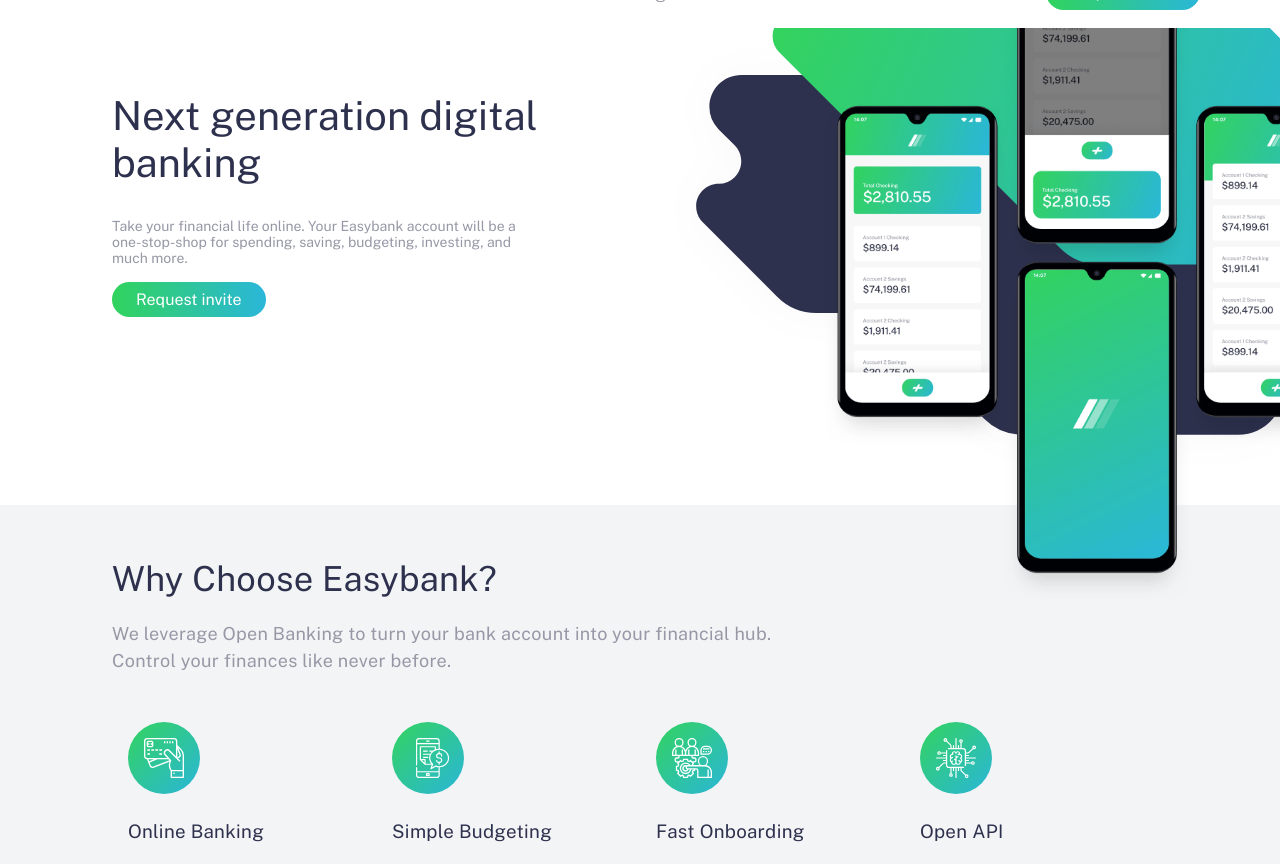
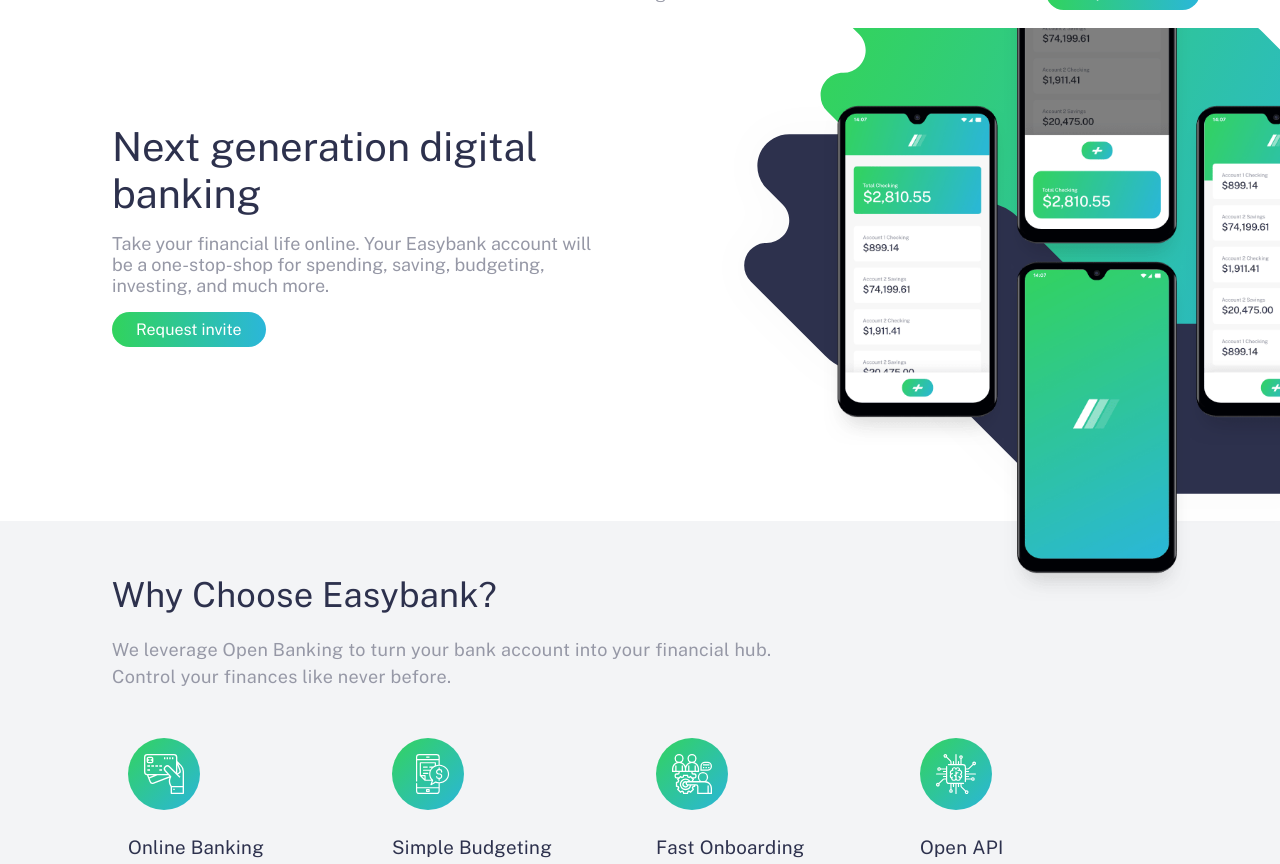
Before and after one commit to Niteesh-pal/Web_Project, a plain HTML site: page reponsive_webpage/easybank-landing-page/index.html in a window 1280 px wide. Shown: the part 44-908 px from the top of the page. Drawn offline with nearby package versions, Linux system fonts and the light colour scheme; a web font is replaced by a local one.

Commit message:
resovling issue

```diff
--- a/reponsive_webpage/easybank-landing-page/index.css
+++ b/reponsive_webpage/easybank-landing-page/index.css
@@ -272,7 +272,7 @@ li {
     z-index: 3;
   }
   .hello {
-    margin-top: -6rem;
+    margin-top: -5rem;
     position: relative;
     z-index: 1;
   }
@@ -280,10 +280,11 @@ li {
   .intro {
     display: flex;
     background-image: url('./images/bg-intro-desktop.svg');
-    background-position: right -5rem top -7.7rem;
+    background-position: right -8rem top -4rem;
     background-size: contain;
     position: relative;
     z-index: 2;
+    /* border: 1px solid black; */
   }
   .intro img {
     width: 45%;
@@ -297,18 +298,20 @@ li {
     width: 60%;
     text-align: start;
     padding: 3rem 0rem 3rem 7rem;
+    /* border: 1px solid red; */
   }
 
   .intro-heading {
-    font-size: 40px;
+    font-size: 2.5rem;
     width: 70%;
     color: var(--dark-blue);
     font-weight: var(--font-weight);
-    padding: 1rem 0rem;
+    padding: 1rem 0rem 0rem 0rem;
+    margin-top: 5%;
   }
   .intro-desc {
-    font-size: 14px;
-    width: 70%;
+    font-size: var(--text-size);
+    width: 80%;
   }
   .intro-request {
     justify-content: flex-start;
@@ -381,7 +384,7 @@ li {
   .intro {
     display: flex;
     background-image: url('./images/bg-intro-desktop.svg');
-    background-position: right -4rem top -3rem;
+    background-position: right -6rem top -3rem;
     background-size: contain;
     position: relative;
     z-index: 2;
@@ -406,14 +409,14 @@ li {
   }
 
   .intro-heading {
-    font-size: 37px;
+    font-size: 2rem;
     width: 80%;
     color: var(--dark-blue);
     font-weight: var(--font-weight);
     padding: 1rem 0rem;
   }
   .intro-desc {
-    font-size: 14px;
+    font-size: var(--text-size);
     width: 100%;
   }
   .intro-request {
```
